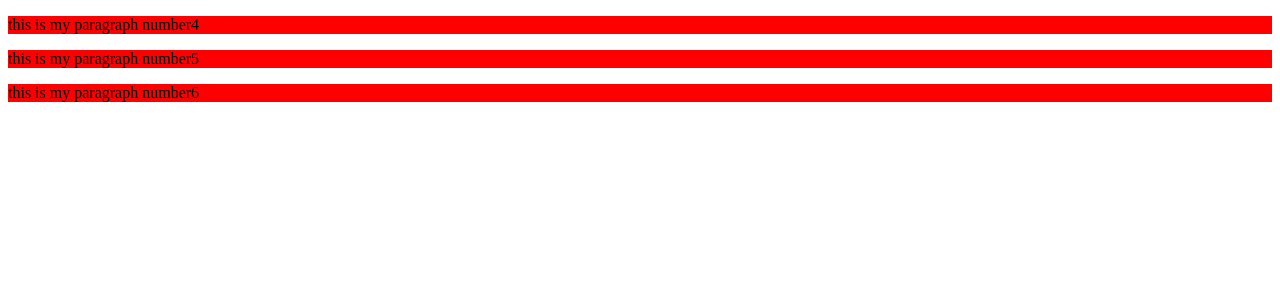
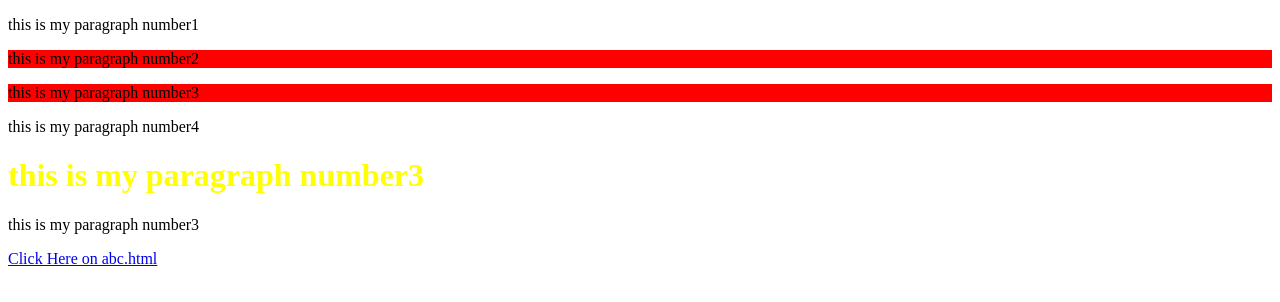
Before and after one commit to vishhaldawane/RestExp, a plain HTML site: page Jquery2.html in a window 1280 px wide. Drawn offline with nearby package versions, Linux system fonts and the light colour scheme.

Commit message:
Add files via upload

```diff
--- a/Jquery2.html
+++ b/Jquery2.html
@@ -8,9 +8,17 @@
 </script>
 
 <script type="text/javascript">
-	$(document).ready (
-			function() {
-				$("p").css("background-color","red");
+	$(document).ready ( //<-- executed only once when the page is loaded
+			function() { //annonymous function
+				/* $("p").css("background-color","red");
+				$("#para2").css("background-color","green");
+				$(".parac").css("background-color","red");
+
+				$("*").css("background-color","red");
+				*/
+
+				$("#para2,#para3").css("background-color","red");
+
 			}
 	);
 
@@ -19,9 +27,26 @@
 <body>
 
 
-<p> this is my paragraph number4 </p>
-<p> this is my paragraph number5 </p>
-<p> this is my paragraph number6 </p>
+<p> this is my paragraph number1 </p>
+<p id="para2"> this is my paragraph number2 </p>
+<p id="para3"> this is my paragraph number3 </p>
+<p id="para4"> this is my paragraph number4 </p>
+
+
+<div class="parac">
+	<h1 style="color:yellow"> this is my paragraph number3 </h1>
+	<p> this is my paragraph number3 </p>
+	<a href="abc.html"> Click Here on abc.html</a>
+</div>
 
 </body>
 </html>
+
+
+	<!-- 		css manipulation
+			html manupulation
+			document object model - can be manipulated
+			json data conversion
+			ajax
+			animation and event handling
+	 -->
```
